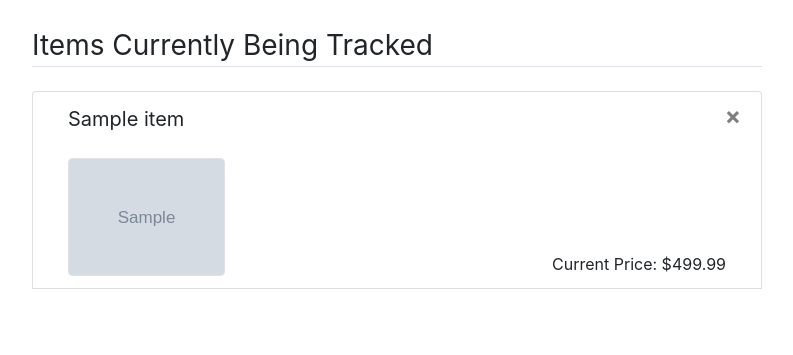
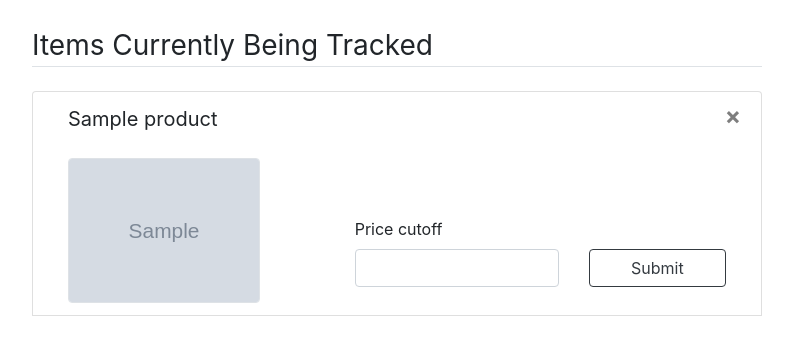
Before and after one commit to cyreilv7/BestBuyPriceTracker, a Flask app: template application/templates/tracked.html in a window 1280 px wide. Shown: the part 56-411 px from the top of the page, without its empty margins (53-846 px from the left). Run offline with Flask 2, Linux system fonts and the light colour scheme; tables that the repository leaves empty hold one stand-in row (values such as "Sample post"); the template is opened without the code that fills it: values that come from a table or form of the project are taken from there, most other values are stand-ins (such as "Sample title", 1, 10 or a date in 2020); grey boxes marked "Sample" are stand-in pictures; form fields are guessed from the names that the template uses; some libraries are stand-ins or nearby versions.

Commit message:
Added form to page

```diff
--- a/application/templates/tracked.html
+++ b/application/templates/tracked.html
@@ -6,15 +6,16 @@
 <ul class="list-group">
   {% if not products %}
     <p>You're currently not tracking any items.</p>
-    {% endif %}
-    {% for item, image_file in product_attributes %}
+  {% else %}
+    {% for product, image_file in product_attributes %}
       <li class="list-group-item">
         <!-- Product Title -->
         <div class="container mb-4" style="font-size:1.25em">
           <div class="row">
-                <div class="col-11">{{ item.name }}</div>
+            <div class="col-11">{{ product.name }}</div>
             <div class="col px-0">
-                    <button type="button" value="Delete" class="btn close" data-target="#deleteModal" data-toggle="modal">&times;</button>
+              <button type="button" value="Delete" class="btn close" data-target="#deleteModal"
+                data-toggle="modal">&times;</button>
             </div>
           </div>
         </div>
@@ -22,18 +23,30 @@
         <div class="container">
           <div class="row align-items-end">
             <!-- <div>
-                    {{ item.url }}
+              {{ product.url }}
             </div> -->
-                <div class="col">
-                    <img class="p-0 img-thumbnail ml-auto float-left" src="{{ image_file }}" alt="Product image" style="width:50%">
+            <div class="col-5 m-0">
+              <img class="p-0 img-thumbnail ml-auto float-left" src="{{ image_file }}" alt="Product image"
+                style="width:75%">
             </div>
-                <div class="col">
-                    <p class="mb-0 float-right">Current Price: $499.99</p>
+            <div class="col-7 m-0">
+              <form action="{{ url_for('tracked', product_id=product.id) }}" method="post">
+                <div class="row align-items-end">
+                  <div class="form-group col-7">
+                    {{ form.price_cutoff.label(class="form-label") }}
+                    {{ form.price_cutoff(class="form-control") }}
+                  </div>
+                  <div class="form-group col-5">
+                    {{ form.submit(class="btn btn-outline-dark form-control p-0", style="font-size:1em") }}
+                  </div>
+              </form>
+            </div>
           </div>
         </div>
         </div>
       </li>
-    <div class="modal fade" id="deleteModal" tabindex="-1" role="dialog" aria-labelledby="deleteModalLabel" aria-hidden="true">
+      <div class="modal fade" id="deleteModal" tabindex="-1" role="dialog" aria-labelledby="deleteModalLabel"
+        aria-hidden="true">
         <div class="modal-dialog" role="document">
           <div class="modal-content">
             <div class="modal-header">
@@ -44,7 +57,7 @@
             </div>
             <div class="modal-footer">
               <button type="button" class="btn btn-outline-dark" data-dismiss="modal">Close</button>
-              <form action="{{ url_for('stop_tracking', item_id=item.id) }}" method="post">
+              <form action="{{ url_for('stop_tracking', product_id=product.id) }}" method="post">
                 <input class="btn btn-danger" type="submit" value="Delete">
               </form>
             </div>
@@ -52,5 +65,6 @@
         </div>
       </div>
     {% endfor %}
+  {% endif %}
 </ul>
 {% endblock %}
```
Lines whose indentation alone changed are shown as unchanged.
